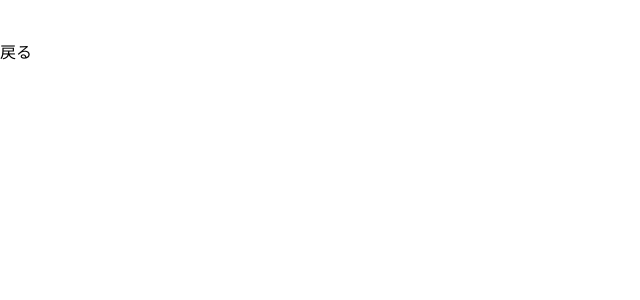
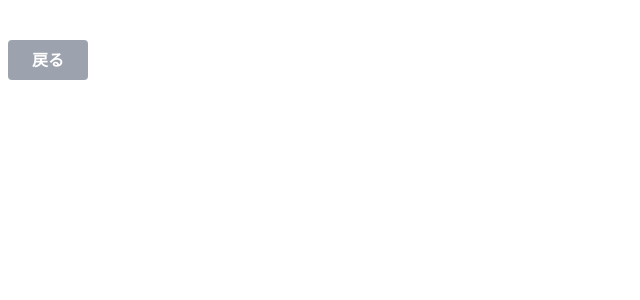
Before and after one commit to oshita-n/hajimari, a Next.js app: page /agenda in a window 1280 px wide. Shown: the top 300 px of the page, without its empty margins (0-640 px from the left). Built offline with nearby package versions, Linux system fonts and the light colour scheme.

Commit message:
🎨 文字の下に下線を追加

```diff
--- a/pages/index.jsx
+++ b/pages/index.jsx
@@ -101,6 +101,7 @@ export default function Home() {
                   <p className="hover:text-gray-500 mt-3 text-xl text-gray-400 whitespace-pre-wrap">{message}</p>
                 </a>
               </Link>
+              <hr />
             </div>
           ))}
         </div>
--- a/src/components/Layout.js
+++ b/src/components/Layout.js
@@ -4,6 +4,9 @@ import Link from 'next/link';
 export default ({ children }) => (
   <div className="container mx-auto">
     {children}
-    <Link href="/">戻る</Link>
+
+      <Link href="/">
+        <a><button className="ml-2 bg-gray-400 hover:bg-gray-500 text-white font-bold py-2 px-6 rounded">戻る</button></a>
+      </Link>
   </div>
 )
```
